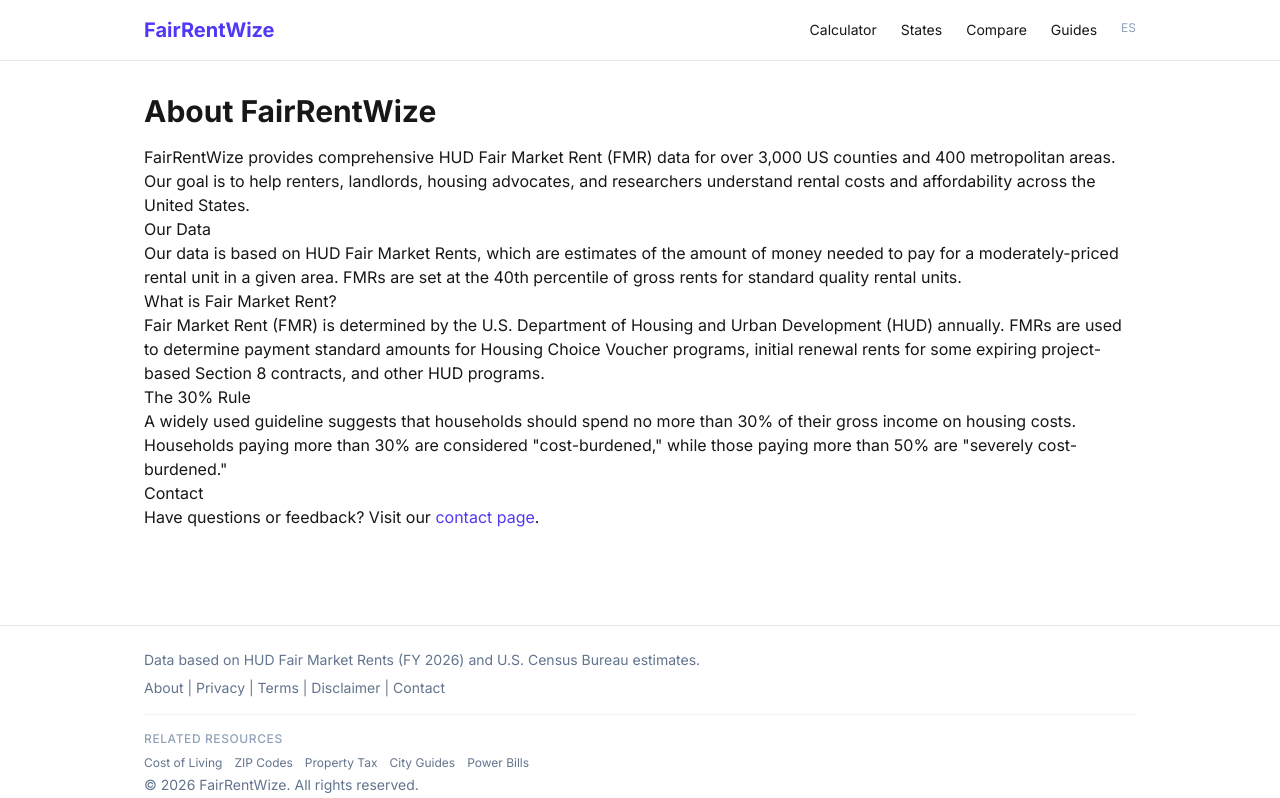
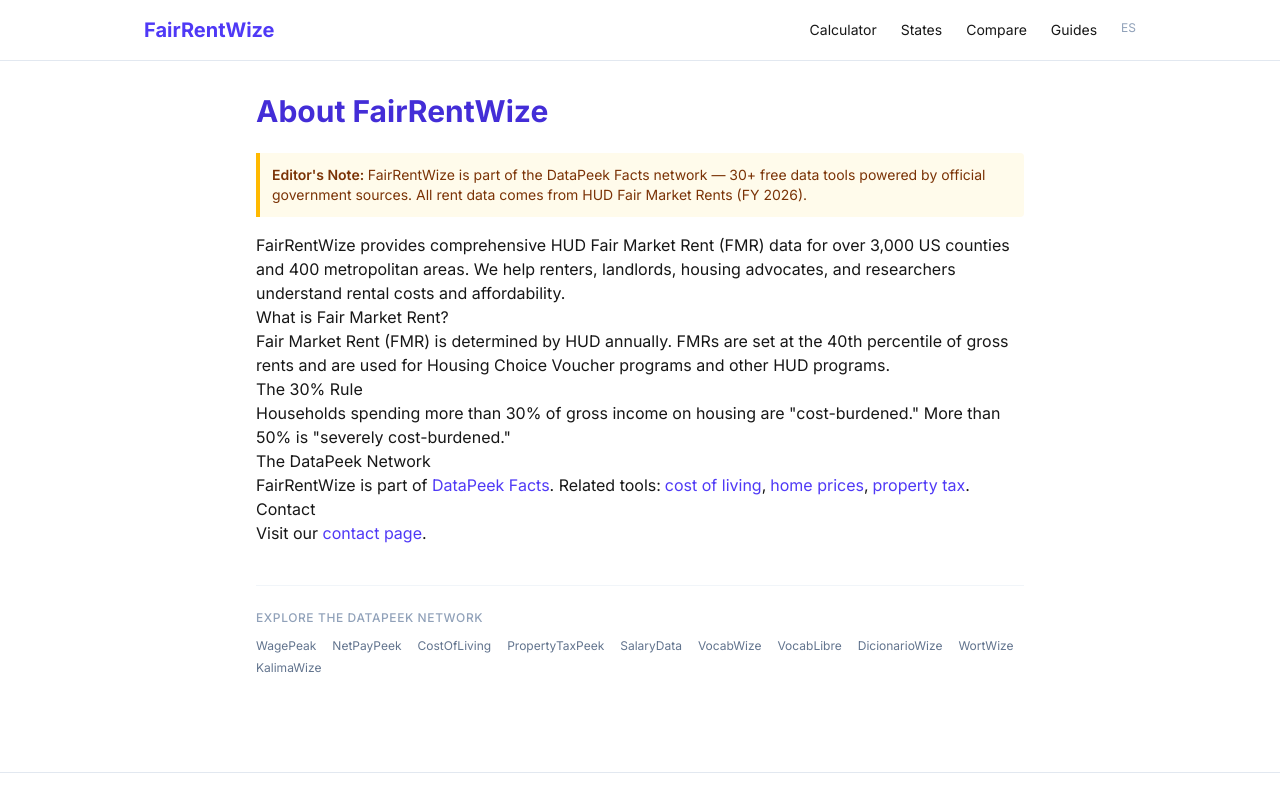
Before and after one commit to wlgns3511-crypto/fairrentwize, a Next.js app: page /about in a window 1280 px wide. Shown: the top 798 px of the page. Built offline with nearby package versions, Linux system fonts and the light colour scheme; no server answers.

Commit message:
fix: canonical tags + about page upgrade
- Add canonical to /disclaimer/ and /methodology/
- About: webPageSchema + EditorNote + OG + DataPeek network + related housing tools

Co-Authored-By: Claude Opus 4.6 (1M context) <noreply@anthropic.com>

```diff
--- a/app/about/page.tsx
+++ b/app/about/page.tsx
@@ -1,36 +1,57 @@
 import type { Metadata } from 'next';
+import { EditorNote } from '@/components/EditorNote';
+import { CrossSiteLinks } from '@/components/CrossSiteLinks';
 
+const desc = 'About FairRentWize — HUD Fair Market Rent data for 3,000+ US counties and 400+ metro areas. Free rental affordability analysis.';
 export const metadata: Metadata = {
   title: 'About FairRentWize',
-  description: 'About FairRentWize - US fair market rent data, rental affordability analysis, and rent burden statistics for every county and metro area.',
+  description: desc,
   alternates: { canonical: '/about/' },
+  openGraph: { title: 'About FairRentWize', description: desc, url: '/about/' },
 };
 
 export default function AboutPage() {
   return (
-    <>
-      <h1 className="text-3xl font-bold mb-4">About FairRentWize</h1>
-      <div className="prose prose-slate max-w-none">
+    <article className="prose prose-slate max-w-3xl mx-auto">
+      <script type="application/ld+json" dangerouslySetInnerHTML={{ __html: JSON.stringify({
+        '@context': 'https://schema.org', '@type': 'WebPage', name: 'About FairRentWize',
+        description: desc, url: 'https://fairrentwize.com/about/',
+        isPartOf: { '@type': 'WebSite', name: 'FairRentWize', url: 'https://fairrentwize.com' },
+      }) }} />
+      <h1 className="text-3xl font-bold text-indigo-700 mb-6">About FairRentWize</h1>
+
+      <EditorNote note="FairRentWize is part of the DataPeek Facts network — 30+ free data tools powered by official government sources. All rent data comes from HUD Fair Market Rents (FY 2026)." />
+
       <p>
-          FairRentWize provides comprehensive HUD Fair Market Rent (FMR) data for over 3,000 US counties and 400 metropolitan areas. Our goal is to help renters, landlords, housing advocates, and researchers understand rental costs and affordability across the United States.
+        FairRentWize provides comprehensive HUD Fair Market Rent (FMR) data for over 3,000 US counties and 400 metropolitan areas.
+        We help renters, landlords, housing advocates, and researchers understand rental costs and affordability.
       </p>
-        <h2>Our Data</h2>
-        <p>
-          Our data is based on HUD Fair Market Rents, which are estimates of the amount of money needed to pay for a moderately-priced rental unit in a given area. FMRs are set at the 40th percentile of gross rents for standard quality rental units.
-        </p>
+
       <h2>What is Fair Market Rent?</h2>
       <p>
-          Fair Market Rent (FMR) is determined by the U.S. Department of Housing and Urban Development (HUD) annually. FMRs are used to determine payment standard amounts for Housing Choice Voucher programs, initial renewal rents for some expiring project-based Section 8 contracts, and other HUD programs.
+        Fair Market Rent (FMR) is determined by HUD annually. FMRs are set at the 40th percentile of gross rents
+        and are used for Housing Choice Voucher programs and other HUD programs.
       </p>
+
       <h2>The 30% Rule</h2>
       <p>
-          A widely used guideline suggests that households should spend no more than 30% of their gross income on housing costs. Households paying more than 30% are considered &quot;cost-burdened,&quot; while those paying more than 50% are &quot;severely cost-burdened.&quot;
+        Households spending more than 30% of gross income on housing are &quot;cost-burdened.&quot;
+        More than 50% is &quot;severely cost-burdened.&quot;
       </p>
+
+      <h2>The DataPeek Network</h2>
+      <p>
+        FairRentWize is part of <a href="https://datapeekfacts.com" className="text-indigo-600 hover:underline">DataPeek Facts</a>.
+        Related tools:
+        <a href="https://costbycity.com" className="text-indigo-600 hover:underline ml-1">cost of living</a>,
+        <a href="https://homepricepeek.com" className="text-indigo-600 hover:underline ml-1">home prices</a>,
+        <a href="https://propertytaxpeek.com" className="text-indigo-600 hover:underline ml-1">property tax</a>.
+      </p>
+
       <h2>Contact</h2>
-        <p>
-          Have questions or feedback? Visit our <a href="/contact/" className="text-indigo-600 hover:underline">contact page</a>.
-        </p>
-      </div>
-    </>
+      <p>Visit our <a href="/contact/" className="text-indigo-600 hover:underline">contact page</a>.</p>
+
+      <CrossSiteLinks current="FairRentWize" />
+    </article>
   );
 }
--- a/app/disclaimer/page.tsx
+++ b/app/disclaimer/page.tsx
@@ -3,6 +3,7 @@ import type { Metadata } from "next";
 export const metadata: Metadata = {
   title: "Disclaimer",
   description: "Disclaimer and limitations of liability for FairRentWize.",
+  alternates: { canonical: "/disclaimer/" },
 };
 
 export default function DisclaimerPage() {
--- a/app/methodology/page.tsx
+++ b/app/methodology/page.tsx
@@ -3,6 +3,7 @@ import type { Metadata } from "next";
 export const metadata: Metadata = {
   title: "Our Methodology",
   description: "Learn how FairRentWize collects, processes, and verifies fair market rent and rental affordability data.",
+  alternates: { canonical: "/methodology/" },
 };
 
 export default function MethodologyPage() {
```
Lines whose indentation alone changed are shown as unchanged.
